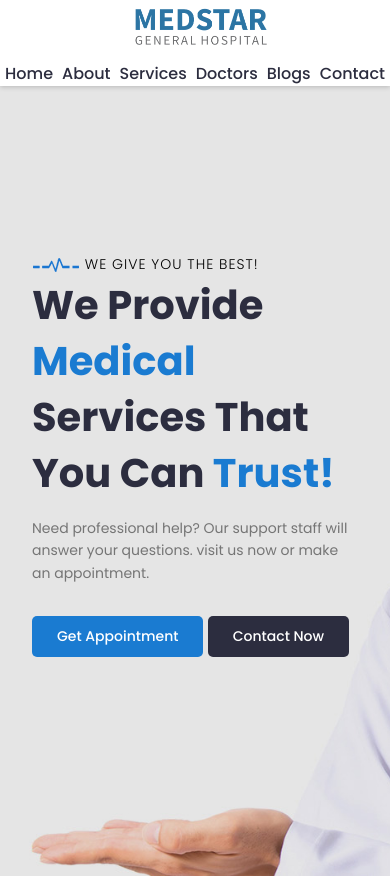
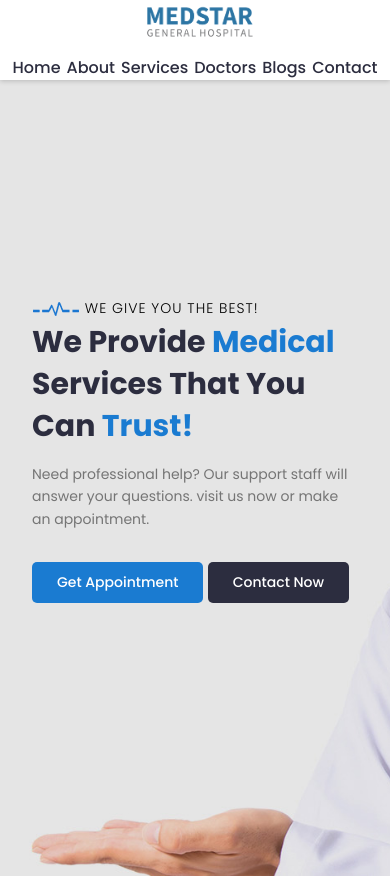
Before and after one commit to M7-TROJAN/FrontEnd, a plain HTML site: page Projects/Hospital/index.html in a window 390 px wide. Shown: the top 878 px of the page. Drawn offline with Linux system fonts and the light colour scheme.

Commit message:
Update style.css

```diff
--- a/Projects/Hospital/style.css
+++ b/Projects/Hospital/style.css
@@ -913,6 +913,14 @@ p {
         font-size: 25px;
     }
 
+    #info .info-content .col span {
+        font-size: 25px;
+    }
+
+    #info .info-content .col p {
+        font-size: 14px;
+    }
+
     #brand .brand-content {
         justify-content: center;
     }
@@ -926,3 +934,30 @@ p {
         display: none;
     }
 }
+
+@media (max-width: 390px)
+{
+    #home .navbar nav {
+        min-height: 80px;
+    }
+
+    #home .navbar .logo {
+        width: 120px;
+    }
+
+    #home .navbar nav ul a {
+        margin: 0 3px;
+    }
+
+    #home .main-content .col h1 {
+        font-size: 30px;
+    }
+
+    #home .main-content .col p {
+        font-size: 14px;
+    }
+
+    #home .main-content .col a {
+        margin-bottom: 10px;
+    }
+}
```
